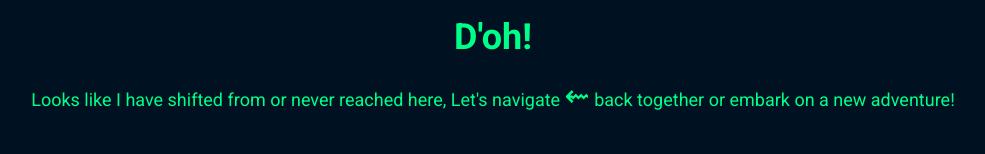
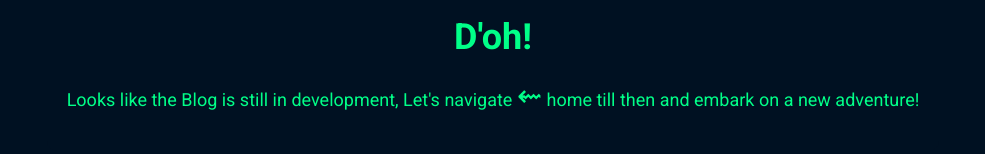
Before and after one commit to userHarpreet/write, a plain HTML site: page index.html in a window 1280 px wide. Shown: the part 458-612 px from the top of the page, without its empty margins (147-1132 px from the left). Drawn offline with Linux system fonts and the light colour scheme.

Commit message:
Update index.html

```diff
--- a/index.html
+++ b/index.html
@@ -93,8 +93,8 @@
     <div class="container">
         <img src="https://i.pinimg.com/originals/a3/59/56/a35956ec9f42082d3eeee4ba1b506060.gif" alt="404 Not Found">
         <h1>D'oh!</h1>
-        <p>Looks like I have shifted from or never reached here, Let's navigate <a href="/">⇜</a> back
-            together or embark on a new adventure!</p>
+        <p>Looks like the Blog is still in development, Let's navigate <a href="/">⇜</a> home
+            till then and embark on a new adventure!</p>
     </div>
 </body>
 
```
